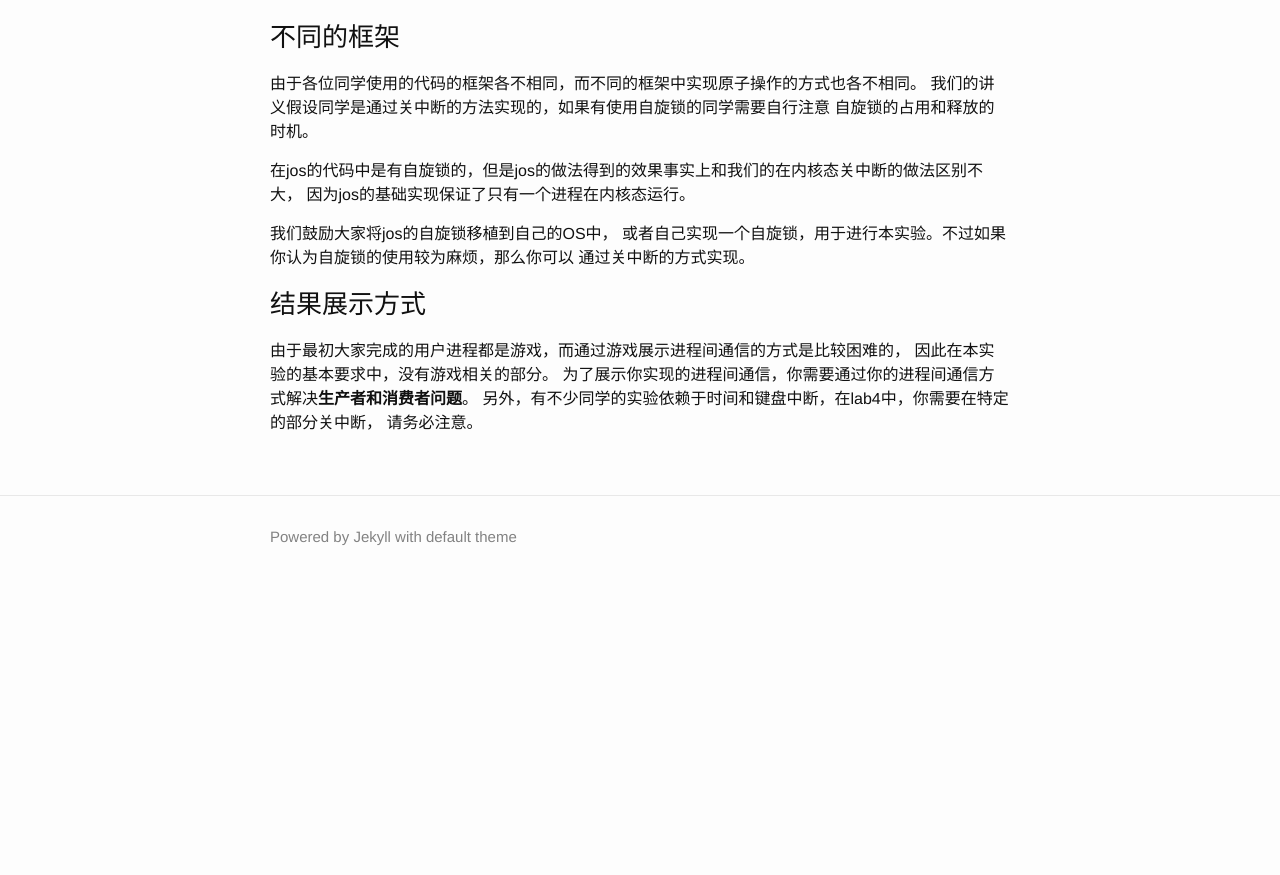
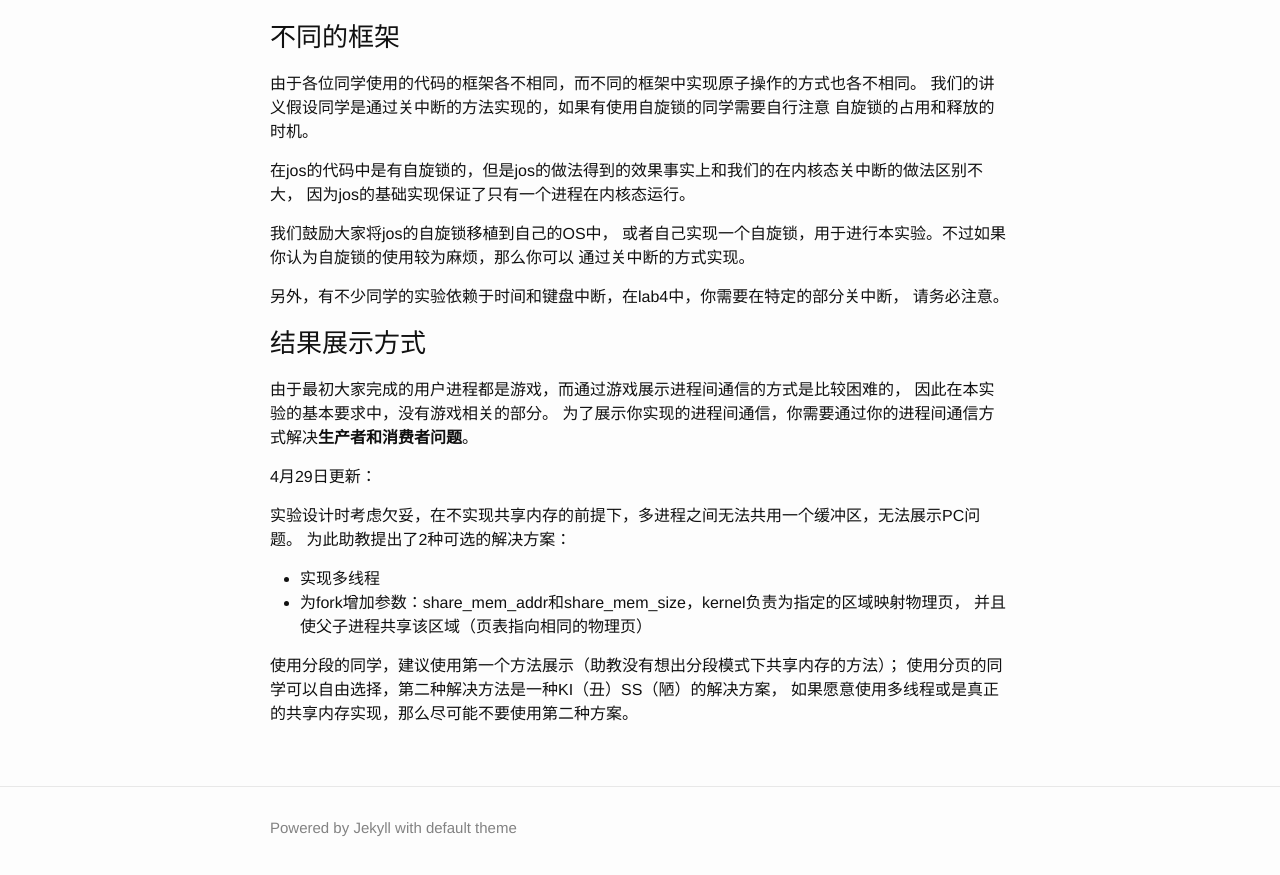
Before and after one commit to Wonicon/nju-oslab-lecture, a Jekyll site: the page built from _posts/2016-04-25-lab-04.md, in a window 1280 px wide and 900 px high, scrolled down 3958 px. Shown: the top 875 px of the window. Built offline with Jekyll 4.4.1, drawn with Linux system fonts in a browser that asks for light colours; Markdown is read by kramdown in place of the engine named in the settings; comment, search, counter and statistics services are not loaded; before the commit the page ends 4567 px from its top, so only the background shows below that.

Commit message:
fix : no share memory

```diff
--- a/_posts/2016-04-25-lab-04.md
+++ b/_posts/2016-04-25-lab-04.md
@@ -156,10 +156,25 @@ kernel需要做的工作是：
 或者自己实现一个自旋锁，用于进行本实验。不过如果你认为自旋锁的使用较为麻烦，那么你可以
 通过关中断的方式实现。
 
+另外，有不少同学的实验依赖于时间和键盘中断，在lab4中，你需要在特定的部分关中断，
+请务必注意。
+
 ### 结果展示方式
 
 由于最初大家完成的用户进程都是游戏，而通过游戏展示进程间通信的方式是比较困难的，
 因此在本实验的基本要求中，没有游戏相关的部分。
 为了展示你实现的进程间通信，你需要通过你的进程间通信方式解决**生产者和消费者问题**。
-另外，有不少同学的实验依赖于时间和键盘中断，在lab4中，你需要在特定的部分关中断，
-请务必注意。
+
+
+4月29日更新：
+
+实验设计时考虑欠妥，在不实现共享内存的前提下，多进程之间无法共用一个缓冲区，无法展示PC问题。
+为此助教提出了2种可选的解决方案：
+
+- 实现多线程
+- 为fork增加参数：share\_mem\_addr和share\_mem\_size，kernel负责为指定的区域映射物理页，
+并且使父子进程共享该区域（页表指向相同的物理页）
+
+使用分段的同学，建议使用第一个方法展示（助教没有想出分段模式下共享内存的方法）；
+使用分页的同学可以自由选择，第二种解决方法是一种KI（丑）SS（陋）的解决方案，
+如果愿意使用多线程或是真正的共享内存实现，那么尽可能不要使用第二种方案。
```
